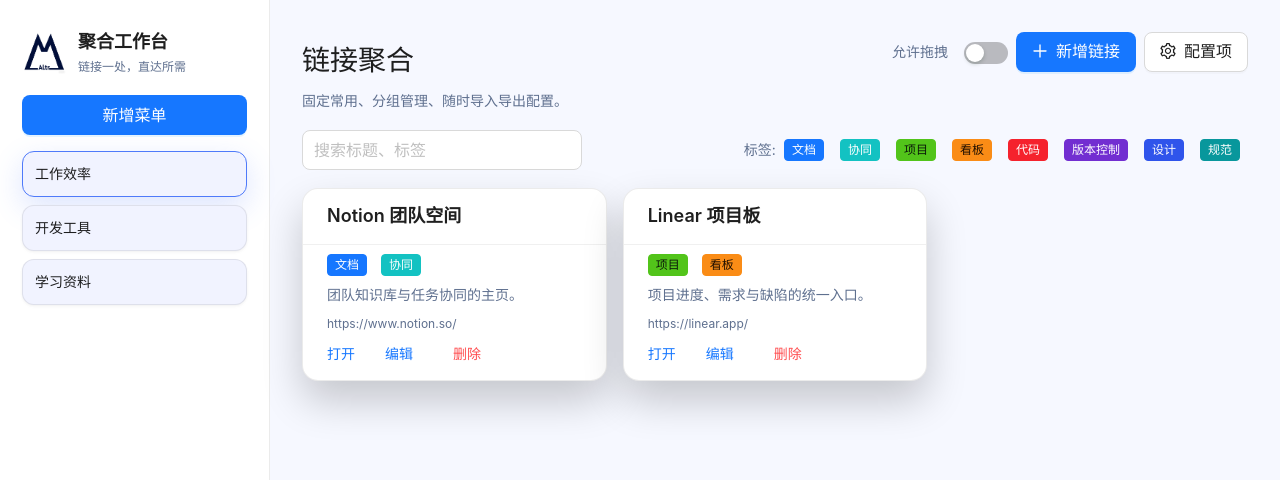
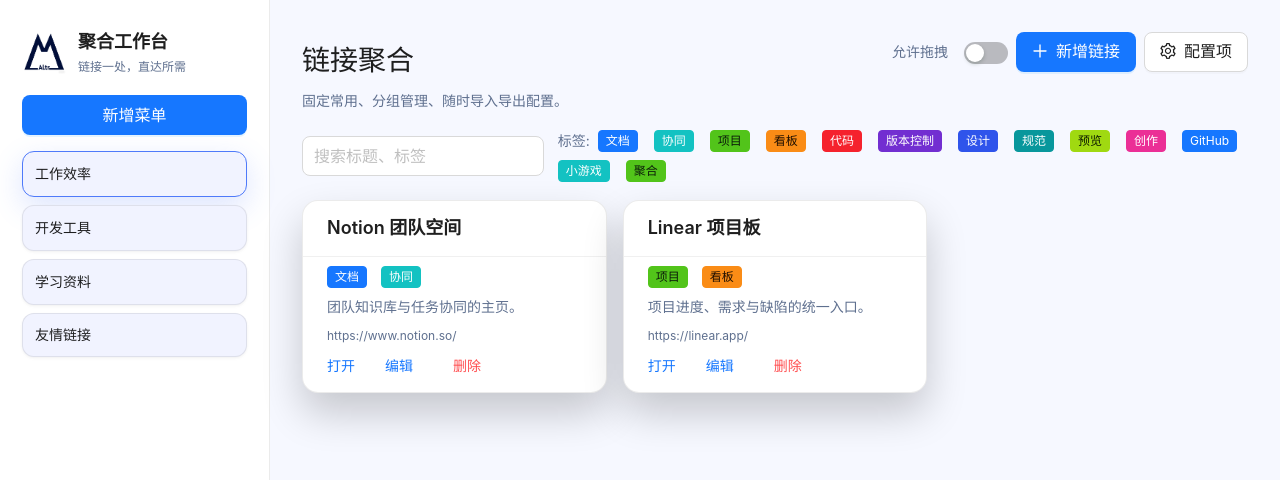
Before and after one commit to GYY-y/AggregationPlatform, a Vue app: page / in a window 1280 px wide. Shown: the top 480 px of the page. Built offline with nearby package versions, Linux system fonts and the light colour scheme.

Commit message:
添加友联

```diff
--- a/src/App.vue
+++ b/src/App.vue
@@ -17,6 +17,7 @@
   { id: 'wk', name: '工作效率' },
   { id: 'dev', name: '开发工具' },
   { id: 'ref', name: '学习资料' },
+  { id: 'links', name: '友情链接' },
 ]
 
 const seedLinks = [
@@ -51,6 +52,54 @@
     url: 'https://www.figma.com/',
     description: '设计规范与最新交互稿集合。',
     tags: ['设计', '规范'],
+  },
+  {
+    id: 'novel-preview',
+    menuId: 'links',
+    title: 'Skill 创作小说（预览）',
+    url: 'https://novelplatform-one.vercel.app/',
+    description: '创作小说平台的预览地址。',
+    tags: ['预览', '创作'],
+  },
+  {
+    id: 'novel-github',
+    menuId: 'links',
+    title: 'Skill 创作小说（GitHub）',
+    url: 'https://github.com/GYY-y/novelPlatform',
+    description: '创作小说平台的 GitHub 仓库。',
+    tags: ['GitHub', '创作'],
+  },
+  {
+    id: 'spring-preview',
+    menuId: 'links',
+    title: '春节小游戏（预览）',
+    url: 'https://minigame-delta-inky.vercel.app/',
+    description: '春节小游戏预览地址。',
+    tags: ['预览', '小游戏'],
+  },
+  {
+    id: 'spring-github',
+    menuId: 'links',
+    title: '春节小游戏（GitHub）',
+    url: 'https://github.com/GYY-y/mini-game',
+    description: '春节小游戏的 GitHub 仓库。',
+    tags: ['GitHub', '小游戏'],
+  },
+  {
+    id: 'agg-preview',
+    menuId: 'links',
+    title: '聚合工作台（预览）',
+    url: 'https://aggregation-platform.vercel.app/',
+    description: '当前平台的预览地址。',
+    tags: ['预览', '聚合'],
+  },
+  {
+    id: 'agg-github',
+    menuId: 'links',
+    title: '聚合工作台（GitHub）',
+    url: 'https://github.com/GYY-y/AggregationPlatform',
+    description: '当前平台的 GitHub 仓库。',
+    tags: ['GitHub', '聚合'],
   },
 ]
 
@@ -575,6 +624,7 @@
           :accent="state.settings.accent"
           :edit-icon="h(EditOutlined)"
           :delete-icon="h(DeleteOutlined)"
+          :disable-edit-ids="['links']"
           @select="state.activeMenuId = $event"
           @edit="openEditMenu"
           @delete="deleteMenu"
--- a/src/components/MenuList.vue
+++ b/src/components/MenuList.vue
@@ -8,6 +8,7 @@
   accent: { type: String, default: '' },
   editIcon: { type: Object, default: null },
   deleteIcon: { type: Object, default: null },
+  disableEditIds: { type: Array, default: () => [] },
 })
 
 const emit = defineEmits(['select', 'edit', 'delete', 'drag-start', 'drag-end', 'drop'])
@@ -38,7 +39,7 @@
           <span>{{ menu.name }}</span>
           <a-tag v-if="showMenuCount">{{ getCount(menu.id) }}</a-tag>
         </div>
-        <a-space class="menu-actions" @click.stop>
+        <a-space class="menu-actions" @click.stop v-if="!disableEditIds.includes(menu.id)">
           <a-tooltip title="编辑">
             <a-button type="text" size="small" @click="emit('edit', menu)" :icon="editIcon" />
           </a-tooltip>
```
Also changed, not shown: 1 other file (tests, documents, lock files or other folders).
